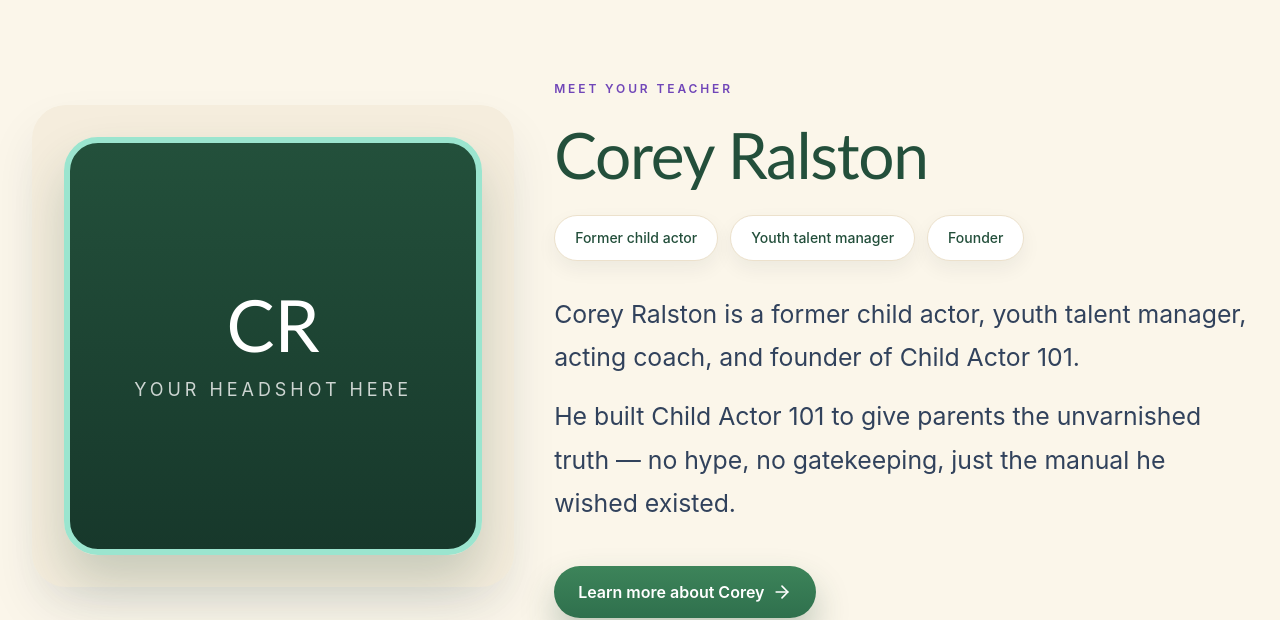
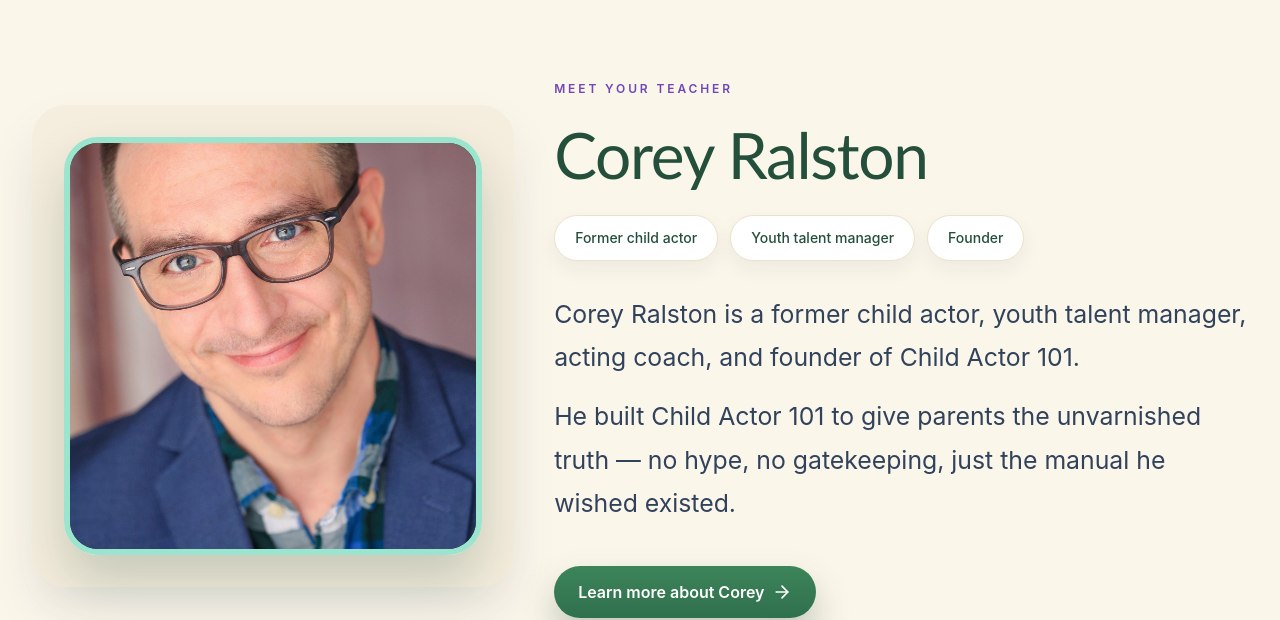
Before and after one commit to cor9/childactor101-site, a Next.js app: page / in a window 1280 px wide. Shown: the part 3500-4120 px from the top of the page. Built offline with nearby package versions, Linux system fonts and the light colour scheme.

Commit message:
Use Corey headshot on homepage

```diff
--- a/src/components/MeetCorey.tsx
+++ b/src/components/MeetCorey.tsx
@@ -1,3 +1,4 @@
+import Image from "next/image";
 import { ArrowRight } from "lucide-react";
 
 import { Button } from "@/components/Button";
@@ -8,13 +9,14 @@ export function MeetCorey() {
     <section id="corey" className="bg-paper px-4 py-20 sm:px-6 lg:px-8">
       <div className="mx-auto grid w-full max-w-[1440px] gap-10 lg:grid-cols-[0.82fr_1.18fr] lg:items-center">
         <div className="mx-auto w-full max-w-[380px] rounded-[34px] bg-[#f5eddd] p-8 shadow-[var(--shadow-paper)] lg:max-w-none">
-          <div className="flex aspect-square items-center justify-center rounded-[34px] border-[6px] border-[#9be5cf] bg-[linear-gradient(180deg,#23503b_0%,#17382b_100%)] shadow-[0_28px_50px_rgba(35,79,59,0.22)]">
-            <div className="text-center text-white">
-              <p className="font-display text-7xl">CR</p>
-              <p className="mt-4 text-lg uppercase tracking-[0.22em] text-white/78">
-                Your headshot here
-              </p>
-            </div>
+          <div className="overflow-hidden rounded-[34px] border-[6px] border-[#9be5cf] bg-[linear-gradient(180deg,#23503b_0%,#17382b_100%)] shadow-[0_28px_50px_rgba(35,79,59,0.22)]">
+            <Image
+              src="/images/corey-ralston.jpg"
+              alt="Corey Ralston headshot"
+              width={900}
+              height={1200}
+              className="aspect-square w-full object-cover object-center"
+            />
           </div>
         </div>
 
```
